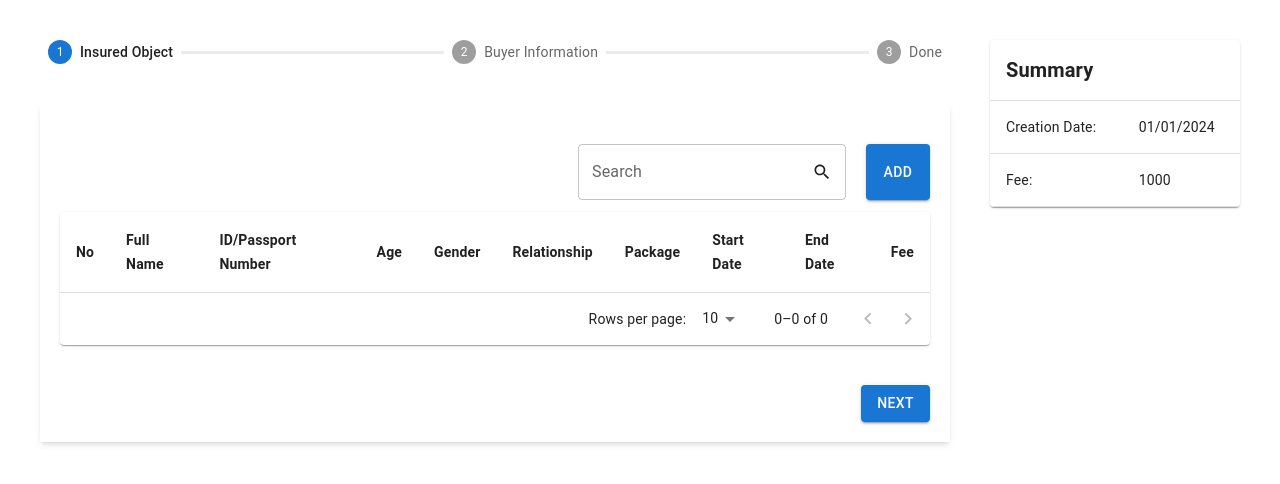
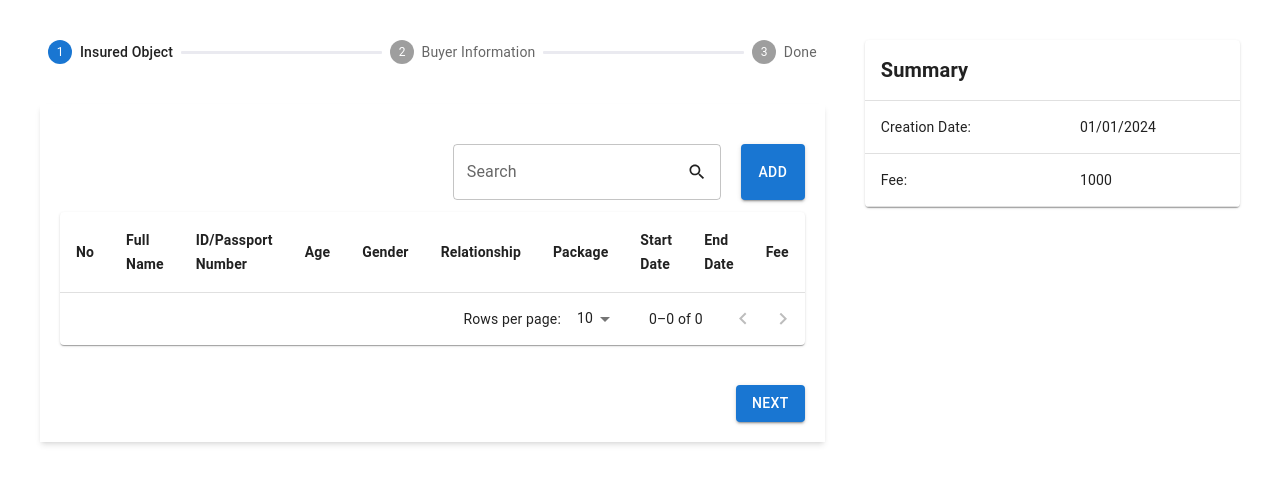
Before and after one commit to nvanh31798/dynamic-form, a React (Create React App) app: page / in a window 1280 px wide. Shown: the top 484 px of the page. Built offline with nearby package versions, Linux system fonts and the light colour scheme.

Commit message:
update values log and sumerise table

```diff
--- a/src/components/SummaryTable/SummaryTable.tsx
+++ b/src/components/SummaryTable/SummaryTable.tsx
@@ -15,7 +15,7 @@ interface SummaryTableProps {
 
 export const SummaryTable = ({ creationDate, fee }: SummaryTableProps) => {
   return (
-    <TableContainer sx={{ maxWidth: 250 }} className="h-fit" component={Paper}>
+    <TableContainer sx={{ minWidth: 250 }} className="h-fit w-full hidden md:block" component={Paper}>
       <Table>
         <TableHead>
           <TableRow>
--- a/src/features/DynamicForm/DynamicForm/DynamicForm.tsx
+++ b/src/features/DynamicForm/DynamicForm/DynamicForm.tsx
@@ -95,7 +95,7 @@ export const DynamicForm = ({ dynamicForm, fetchStatus }: DynamicFormProps) => {
       validateOnBlur
       initialValues={{}}
       onSubmit={(values) => {
-        console.log("values");
+        console.log("values", values);
       }}
       validationSchema={
         _.isEmpty(validationSchema) ? Yup.object().shape({}) : validationSchema
```
